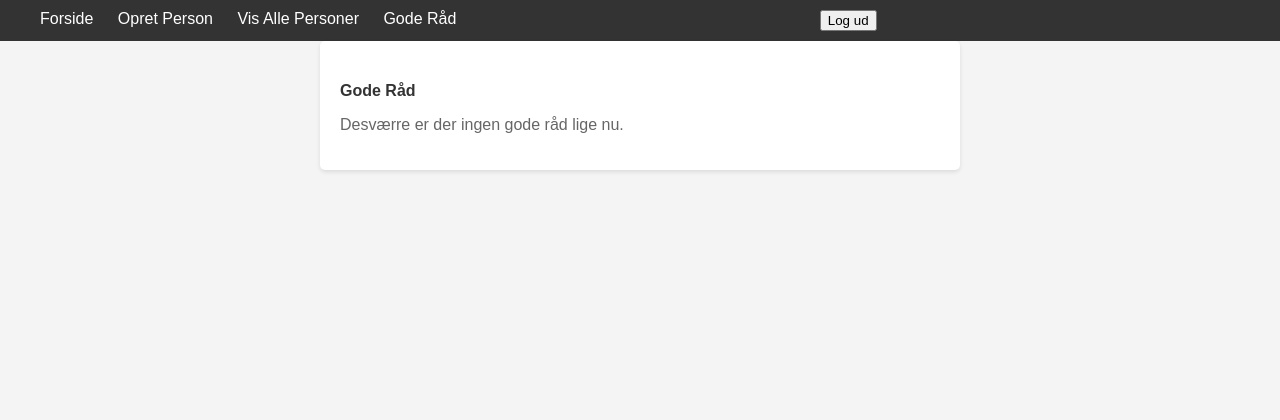
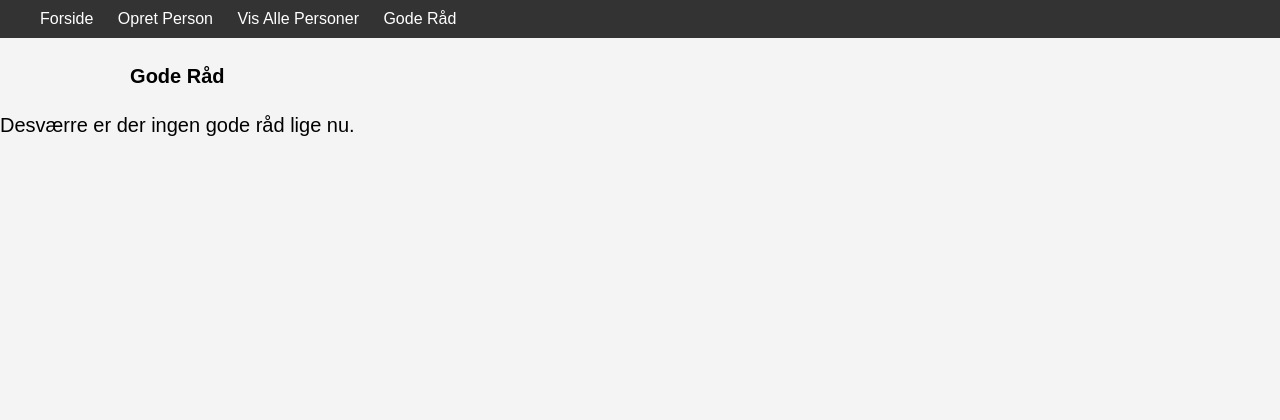
Before and after one commit to PickmansGitHubGallery/Heirloom, a PHP site: page /UI/goodAdvice.php in a window 1280 px wide. Shown: the top 420 px of the page. Run offline with PHP 8.4, Linux system fonts and the light colour scheme; data that the repository does not hold is empty.

Commit message:
fixed noget style

```diff
--- a/Global/navbar.php
+++ b/Global/navbar.php
@@ -1,15 +1,20 @@
 <html>
 <nav class="navbar">
-    <section class="navbar-container">
+    <section class="navbar-menu">
         <ul class="nav-links">
             <li><a href="../index.php">Forside</a></li>
             <li><a href="../UI/opretPersonSide.php">Opret Person</a></li>
             <li><a href="../UI/visAllePersoner.php">Vis Alle Personer</a></li>
             <li><a href="../UI/goodAdvice.php">Gode Råd</a></li>
+
+            <?php if(isset($_SESSION['username'])) { ?>
+            <li>
+                <form method="post" action="<?php echo $_SERVER['PHP_SELF']; ?>" class="logout-form">
+                    <button type="submit" name="logout" class="logout-btn">Log ud</button>
+                </form>
+            </li>
+            <?php } ?>
         </ul>
-        <form method="post" action="<?php echo $_SERVER['PHP_SELF']; ?>" class="logout-form">
-        <button type="submit" name="logout" class="logout-btn">Log ud</button>
-        </form>
     </section>
 </nav>
 </html>
--- a/UI/goodAdvice.php
+++ b/UI/goodAdvice.php
@@ -6,7 +6,7 @@ include '../Global/footer.php';
 include '../Logik/getApi.php';
 ?>
 <body>
-    <section class="goodAdvice">
+    <section class="good-advice">
         <h4>Gode Råd</h4>
         <p> <?php echo hentApi()?></p>
     </section>
--- a/style.css
+++ b/style.css
@@ -3,6 +3,7 @@ body {
   margin: 0;
   padding: 0;
   background-color: #f4f4f4;
+
 }
 .login, .opret-bruger,.opretPersonForm, .visPerson,.opdater-person {
   text-align: center;
@@ -10,6 +11,7 @@ body {
   width: 50%;
   padding: 10px,0px;
   background-color: #f0f0f0;
+
   input[type=text], input[type=password], input[type=email] {
     width: 100%;
     padding: 12px 20px;
@@ -17,11 +19,6 @@ body {
     box-sizing: border-box;
     font-size: 100%;
   }
-}
-.opdater-person {
-  padding-top: 20px;
-  margin-top: 25px;
-  margin-bottom: 75px;
 }
 form {
   max-width: 600px;
@@ -35,23 +32,11 @@ form input[type="submit"] {
   border: none;
   cursor: pointer;
 }
-.advice {
-  color: red;
-  font-size: 80%;
-}
+
 form input[type="submit"]:hover {
   background-color: #444;
 }
-.alle-personer {
-  max-width: 800px;
-  margin: 0 auto;
-  padding: 20px;
-}
-.container {
-  max-width: 800px;
-  margin: 0 auto;
-  padding: 20px;
-}
+
 .visPerson {
   max-width: 800px;
   margin: 20px auto;
@@ -67,6 +52,7 @@ h1 {
 label {
   font-weight: bold;
 }
+
 table {
   width: 100%;
   border-collapse: collapse;
@@ -85,15 +71,16 @@ th {
 .navbar {
   background-color: #333;
   color: #fff;
+  width: 100%;
 }
 
-.navbar-container {
+.navbar-menu {
   max-width: 1200px;
   margin: 0 auto;
   padding: 10px 20px;
   display: flex;
   justify-content: space-between;
-  align-items: right;
+  align-items: center;
 }
 
 .nav-links {
@@ -120,13 +107,29 @@ th {
 .nav-links li a:hover {
   color: #ddd;
 }
+.logout-form{
+  text-align: left;
+}
+.logout-btn {
+  background-color: #dc3545;
+  color: #fff;
+  border: none;
+  padding: 10px 20px;
+  border-radius: 5px;
+  cursor: pointer;
+  transition: background-color 0.3s ease;
+}
+.logout-btn:hover {
+  background-color: #c82333;
+}
+
 footer {
   background-color: #333;
   color: #fff;
   padding: 5px 0;
   text-align: center;
   width: 100%;
-  position: fixed;
+  position: absolute;
   bottom: 0;
 }
 #opretPersonFormOverskrift {
@@ -149,22 +152,8 @@ footer {
   display: inline-block;
   text-align: center;
 }
-.goodAdvice {
-  background-color: #fff;
-  border-radius: 5px;
-  box-shadow: 0 2px 4px rgba(0, 0, 0, 0.1);
-  padding: 20px;
-  margin: 20px;
-  max-width: 600px;
-  margin: 0 auto;
+.good-advice {
+  font-size: 20px;
+  display: inline-block;
+  text-align: center;
 }
-
-.goodAdvice h4 {
-  color: #333;
-  margin-bottom: 10px;
-}
-
-.goodAdvice p {
-  color: #666;
-  font-size: 16px;
-}
```
Also changed, not shown: index.php (+17 -8 lines).
